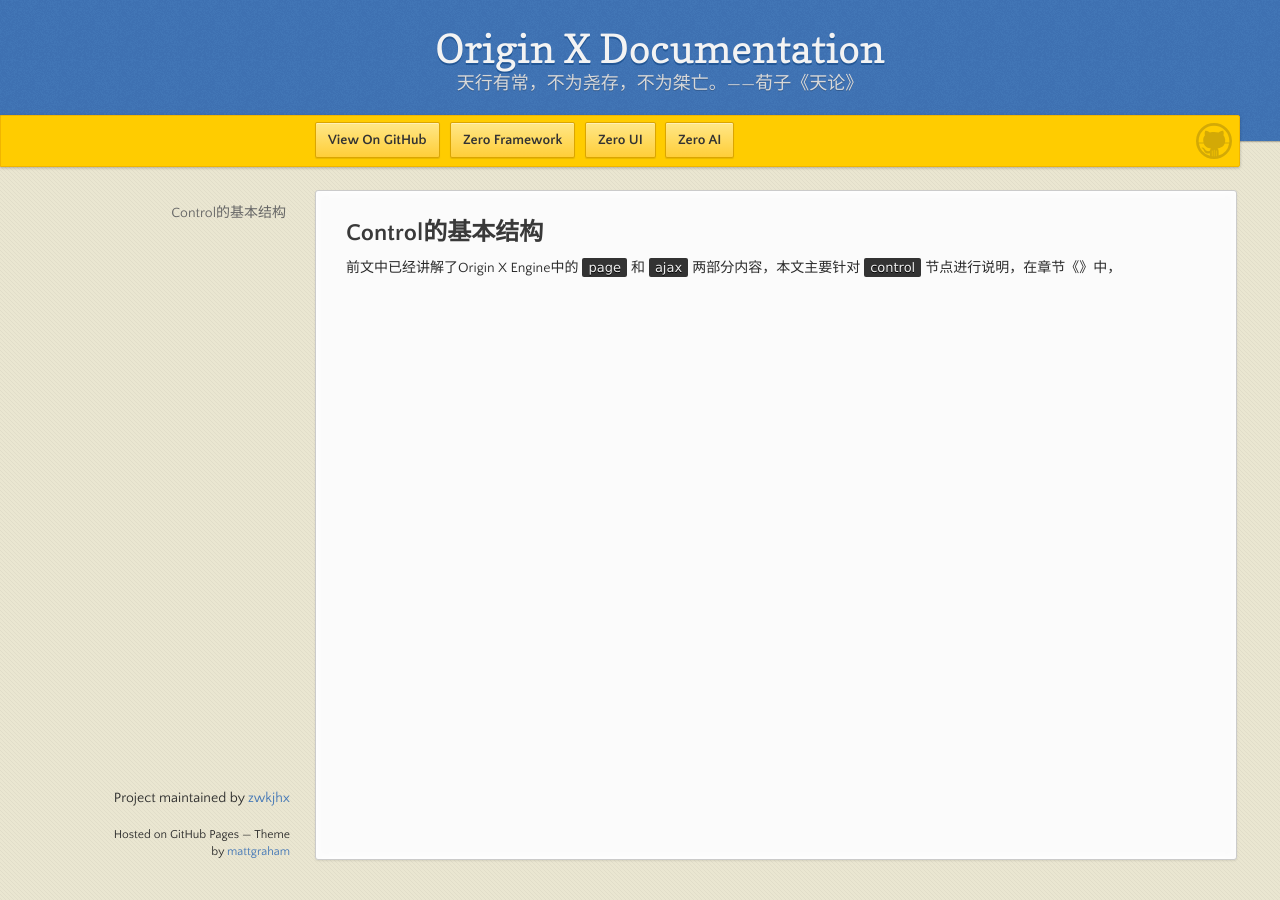
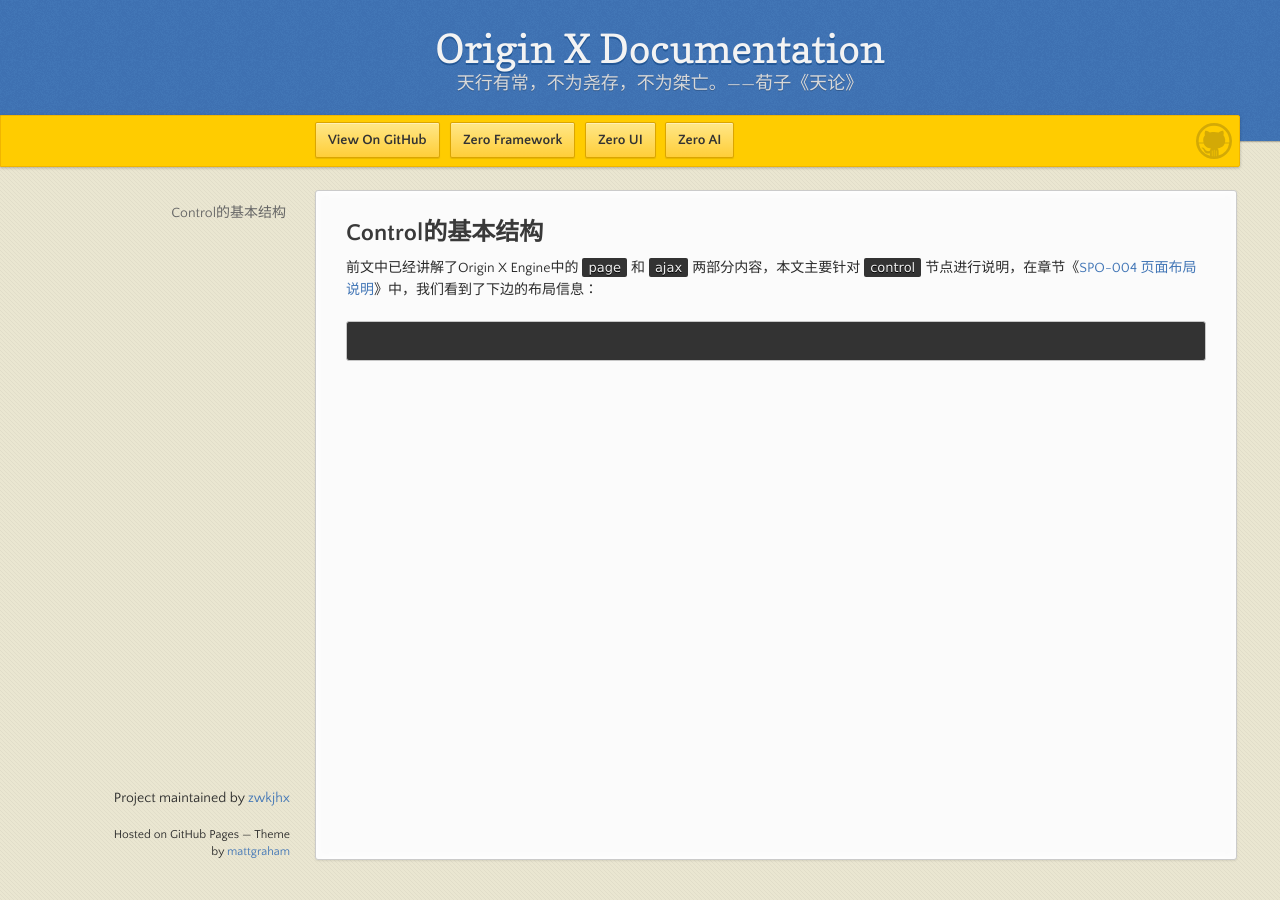
Before and after one commit to zwkjhx/ox-doc, a Jekyll site: the page built from specification/3-origin-xgui-fan/spo-010-controlde-ji-ben-jie-gou.md, in a window 1280 px wide. Built offline with Jekyll 4.4.1, drawn with Linux system fonts in a browser that asks for light colours; our own code applies the rules of GitHub Pages for plain Markdown files.

Commit message:
Updates specification/3-origin-xgui-fan/spo-010-controlde-ji-ben-jie-gou.md
Auto commit by GitBook Editor

````diff
--- a/specification/3-origin-xgui-fan/spo-010-controlde-ji-ben-jie-gou.md
+++ b/specification/3-origin-xgui-fan/spo-010-controlde-ji-ben-jie-gou.md
@@ -1,3 +1,7 @@
 ## Control的基本结构
 
-前文中已经讲解了Origin X Engine中的`page`和`ajax`两部分内容，本文主要针对`control`节点进行说明，在章节《》中，
+前文中已经讲解了Origin X Engine中的`page`和`ajax`两部分内容，本文主要针对`control`节点进行说明，在章节《[SPO-004 页面布局说明](/specification/3-origin-xgui-fan/spo-004-ye-mian-bu-ju-shuo-ming.md)》中，我们看到了下边的布局信息：
+
+```json
+
+```
````
